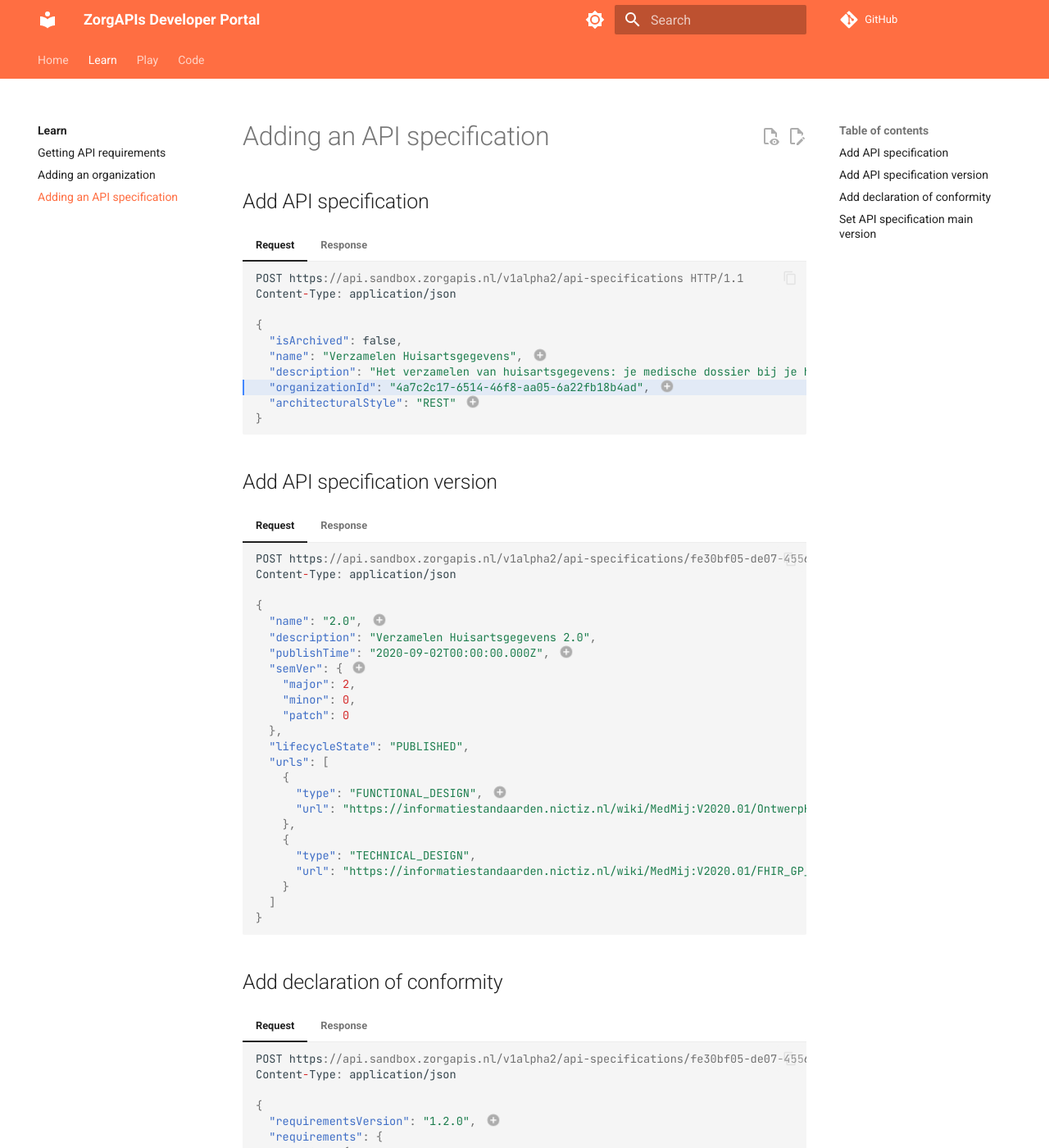
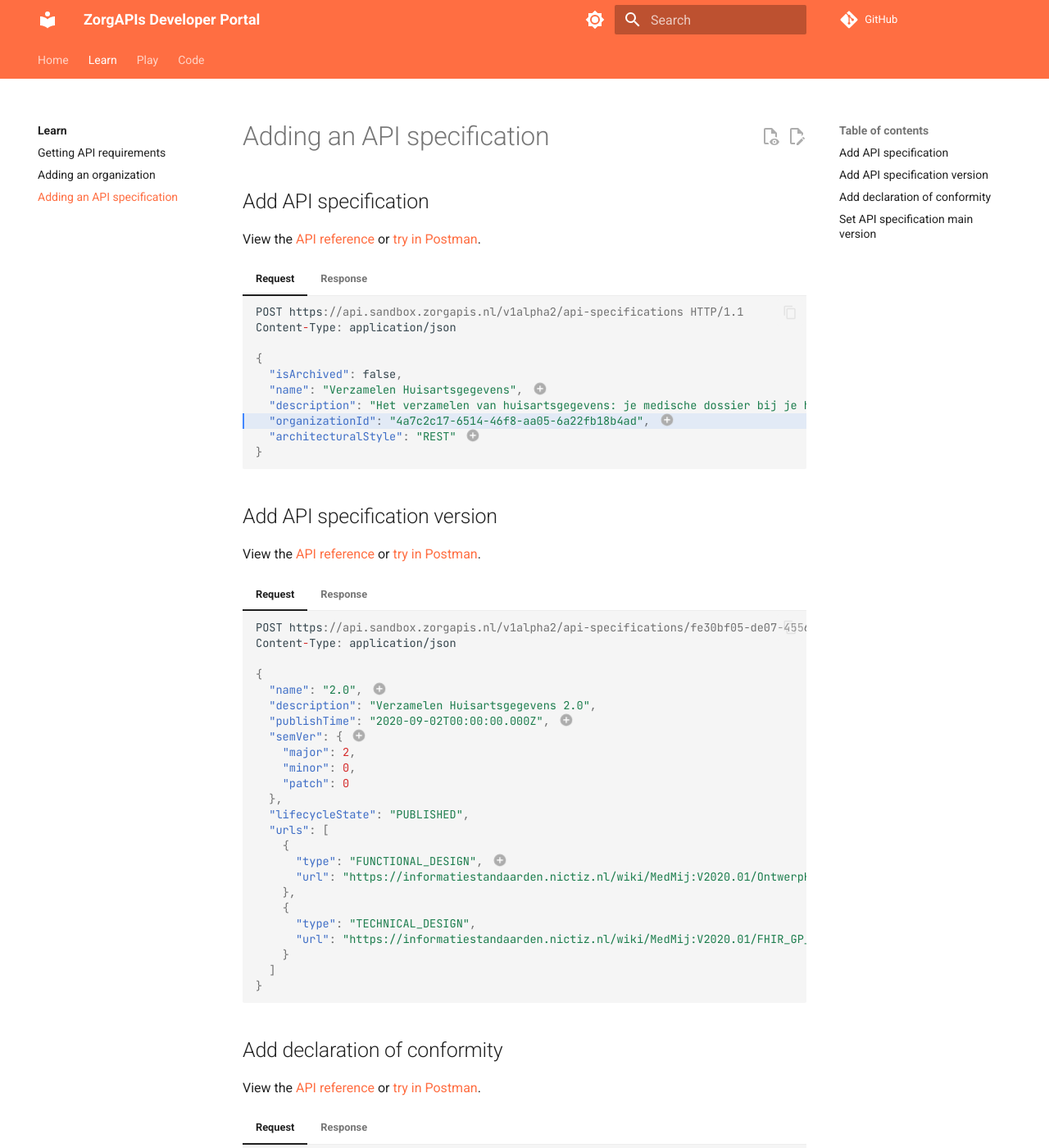
Before and after one commit to Nictiz/zorgapis-docs, an MkDocs documentation site: the page built from docs/learn/adding-an-api-specification.md, in a window 1280 px wide and 1400 px high. Shown: the whole window at 82% size. Built offline with MkDocs 1.6.1 and Material for MkDocs 9.7.7, drawn with Linux system fonts in a browser that asks for light colours; comment, search, counter and statistics services are not loaded; some of the changed text lies outside the part shown.

Commit message:
Update page 'Adding an API specification'
 - Add 'API reference' and 'try in Postman' links

````diff
--- a/docs/learn/adding-an-api-specification.md
+++ b/docs/learn/adding-an-api-specification.md
@@ -1,6 +1,9 @@
 # Adding an API specification
 
 ## Add API specification
+
+View the [API reference](https://oas.zorgapis.nl/#tag/api-specifications/operation/addApiSpecification){: target="_blank" }
+or [try in Postman](https://www.postman.com/zorgapis/workspace/zorgapis/collection/32862395-c22bf5f5-a2ec-40df-86a2-7817de5c7203){: target="_blank" }.
 
 === "Request"
 
@@ -31,6 +34,9 @@
         API server.
 
 ## Add API specification version
+
+View the [API reference](https://oas.zorgapis.nl/#tag/api-specifications.versions/operation/addApiSpecificationVersion){: target="_blank" }
+or [try in Postman](https://www.postman.com/zorgapis/workspace/zorgapis/collection/32862395-c22bf5f5-a2ec-40df-86a2-7817de5c7203){: target="_blank" }.
 
 === "Request"
 
@@ -72,6 +78,9 @@
 
 ## Add declaration of conformity
 
+View the [API reference](https://oas.zorgapis.nl/#tag/api-specifications.versions.declarations-of-conformity/operation/addApiSpecificationVersionDeclarationOfConformity){: target="_blank" }
+or [try in Postman](https://www.postman.com/zorgapis/workspace/zorgapis/collection/32862395-c22bf5f5-a2ec-40df-86a2-7817de5c7203){: target="_blank" }.
+
 === "Request"
 
     ```json
@@ -95,6 +104,9 @@
 
 ## Set API specification main version
 
+View the [API reference](https://oas.zorgapis.nl/#tag/api-specifications/operation/updateApiSpecification){: target="_blank" }
+or [try in Postman](https://www.postman.com/zorgapis/workspace/zorgapis/collection/32862395-c22bf5f5-a2ec-40df-86a2-7817de5c7203){: target="_blank" }.
+
 === "Request"
 
     ```json hl_lines="5"
````
